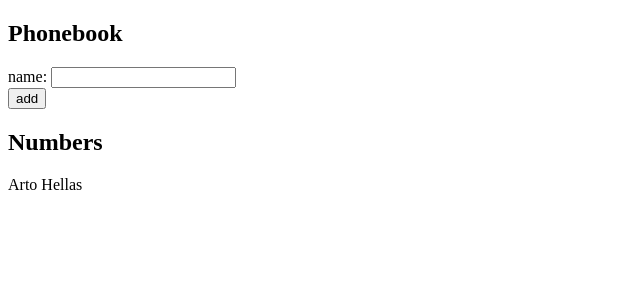
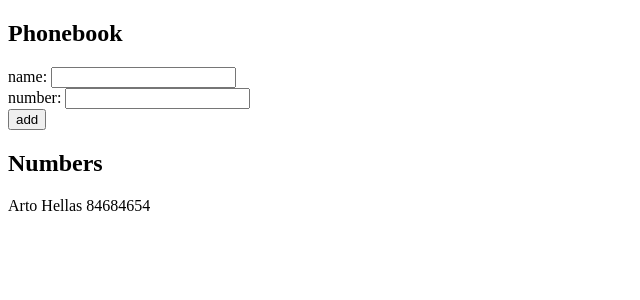
Before and after one commit to MariusBudreika/Full-Stack-Open, a React (Create React App) app in the folder part2/phonebook/: page / in a window 1280 px wide. Shown: the top 300 px of the page, without its empty margins (0-640 px from the left). Built offline with nearby package versions, Linux system fonts and the light colour scheme.

Commit message:
exercise 2.8

```diff
--- a/part2/phonebook/src/App.js
+++ b/part2/phonebook/src/App.js
@@ -1,17 +1,25 @@
 import { useState } from "react";
 
 const App = () => {
-  const [persons, setPersons] = useState([{ name: "Arto Hellas" }]);
+  const [persons, setPersons] = useState([
+    { name: "Arto Hellas", number: "84684654" },
+  ]);
   const [newName, setNewName] = useState("");
+  const [number, setNumber] = useState("");
 
   const nameChangeHandler = (event) => {
     setNewName(event.target.value);
+  };
+
+  const numberChangeHandler = (event) => {
+    setNumber(event.target.value);
   };
 
   const addName = (event) => {
     event.preventDefault();
     const nameObject = {
       name: newName,
+      number: number,
     };
     if (persons.some((person) => person.name === newName)) {
       alert(`${newName} is already added to phonebook`);
@@ -28,12 +36,17 @@
           name: <input onChange={nameChangeHandler} />
         </div>
         <div>
+          number: <input onChange={numberChangeHandler} />
+        </div>
+        <div>
           <button type="submit">add</button>
         </div>
       </form>
       <h2>Numbers</h2>
       {persons.map((person) => (
-        <div key={person.name}>{person.name}</div>
+        <div key={person.name}>
+          {person.name} {person.number}
+        </div>
       ))}
     </div>
   );
```
